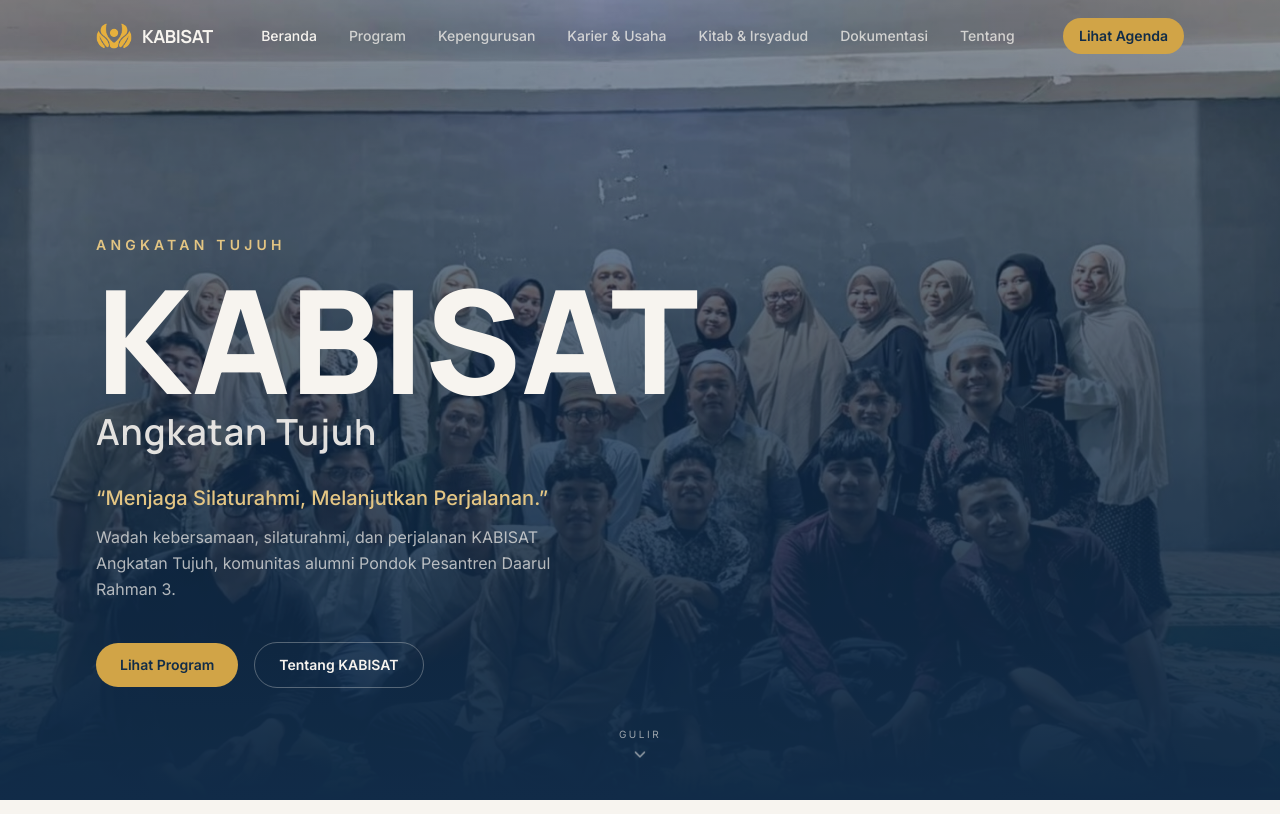
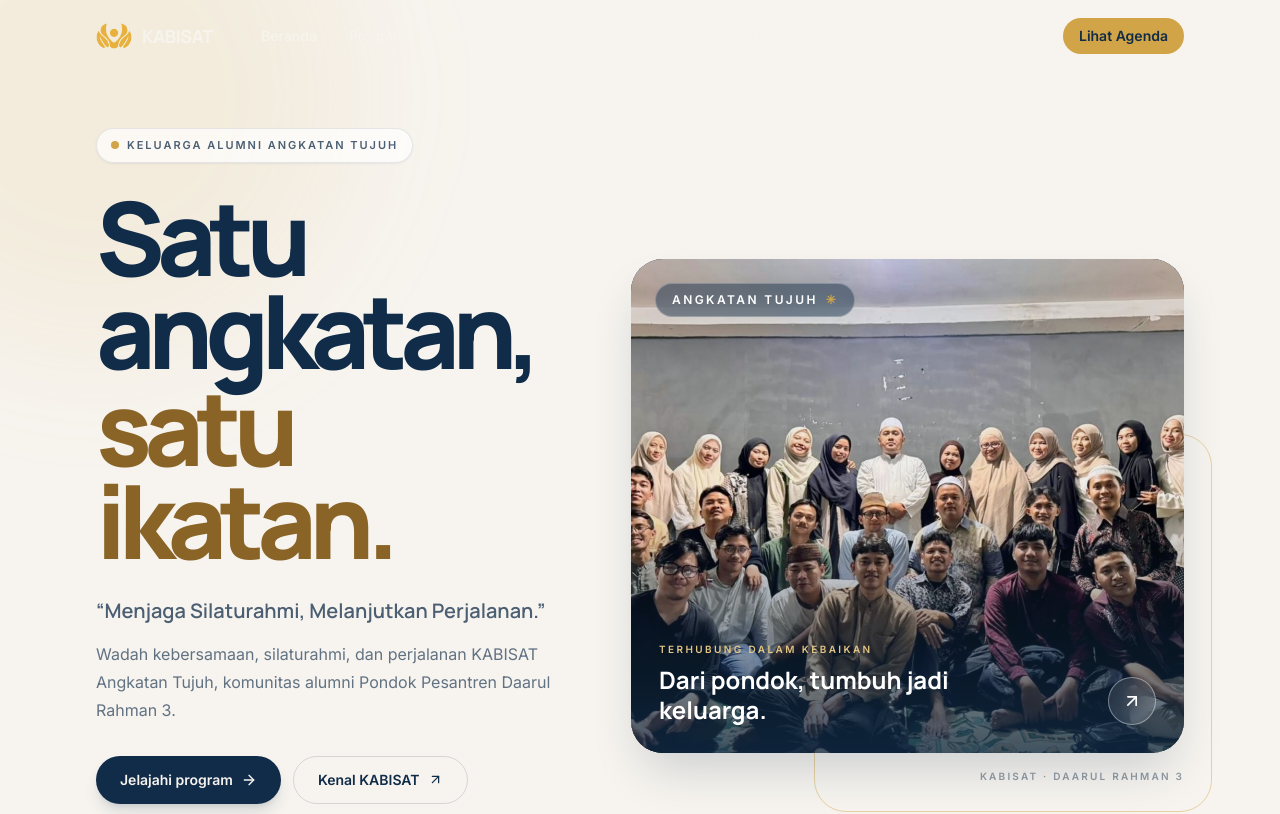
Before and after one commit to enefisualcode/kabisat-angkatan-tujuh, a Next.js app: page / in a window 1280 px wide. Shown: the top 814 px of the page. Built offline with nearby package versions, Linux system fonts and the light colour scheme.

Commit message:
Redesign homepage Hero.tsx

```diff
--- a/src/components/home/Hero.tsx
+++ b/src/components/home/Hero.tsx
@@ -1,65 +1,108 @@
 import Image from "next/image";
 import Link from "next/link";
-import { ChevronDown } from "lucide-react";
+import { ArrowRight, ArrowUpRight } from "lucide-react";
+import Container from "@/components/ui/Container";
 import { site } from "@/data/site";
 
 export default function Hero() {
   return (
-    <section className="relative flex min-h-[92vh] items-end overflow-hidden bg-navy sm:min-h-screen">
+    <section className="relative isolate overflow-hidden bg-cream pt-28 pb-14 sm:pt-32 sm:pb-20">
+      <div
+        aria-hidden="true"
+        className="pointer-events-none absolute -top-40 -left-40 h-[32rem] w-[32rem] rounded-full bg-gold/10 blur-3xl"
+      />
+      <Container className="relative grid items-center gap-12 lg:grid-cols-[0.92fr_1.08fr] lg:gap-16">
+        <div className="relative z-10 max-w-2xl">
+          <div className="mb-7 inline-flex items-center gap-2 rounded-full border border-navy/10 bg-white/70 px-3.5 py-2 shadow-sm shadow-navy/5">
+            <span className="h-2 w-2 rounded-full bg-gold" />
+            <span className="text-[11px] font-bold tracking-[0.18em] text-navy/75 uppercase">
+              Keluarga Alumni Angkatan Tujuh
+            </span>
+          </div>
+
+          <h1 className="font-heading text-[clamp(3.5rem,8vw,6.8rem)] leading-[0.91] font-extrabold tracking-[-0.075em] text-navy">
+            Satu angkatan,
+            <span className="mt-1 block text-gold-dark">satu ikatan.</span>
+            <span className="sr-only"> KABISAT Angkatan Tujuh</span>
+          </h1>
+
+          <p className="mt-7 max-w-xl font-heading text-lg leading-relaxed font-semibold text-navy/75 sm:text-xl">
+            “{site.tagline}”
+          </p>
+          <p className="mt-3 max-w-lg text-sm leading-7 text-navy/65 sm:text-base">
+            {site.heroSubtext}
+          </p>
+
+          <div className="mt-8 flex flex-wrap items-center gap-3">
+            <Link
+              href="/program"
+              className="group inline-flex min-h-12 items-center gap-2 rounded-full bg-navy px-6 py-3 text-sm font-semibold text-cream shadow-lg shadow-navy/15 transition-all hover:-translate-y-0.5 hover:bg-navy-deep"
+            >
+              Jelajahi program
+              <ArrowRight
+                size={16}
+                className="transition-transform group-hover:translate-x-0.5"
+              />
+            </Link>
+            <Link
+              href="/tentang"
+              className="inline-flex min-h-12 items-center gap-2 rounded-full border border-navy/15 px-6 py-3 text-sm font-semibold text-navy transition-colors hover:border-navy/30 hover:bg-white"
+            >
+              Kenal KABISAT
+              <ArrowUpRight size={15} />
+            </Link>
+          </div>
+
+          <div className="mt-10 flex flex-wrap items-center gap-x-7 gap-y-3 border-t border-navy/10 pt-6">
+            <div>
+              <p className="font-heading text-lg font-extrabold text-navy">2018</p>
+              <p className="mt-0.5 text-xs text-navy/55">Tahun kelulusan</p>
+            </div>
+            <span className="h-9 w-px bg-navy/10" aria-hidden="true" />
+            <div>
+              <p className="font-heading text-lg font-extrabold text-navy">Daarul Rahman 3</p>
+              <p className="mt-0.5 text-xs text-navy/55">Tempat kita dipertemukan</p>
+            </div>
+          </div>
+        </div>
+
+        <div className="relative mx-auto w-full max-w-2xl lg:mx-0">
+          <div
+            aria-hidden="true"
+            className="absolute -right-5 -bottom-5 h-[72%] w-[72%] rounded-[2rem] border border-gold/45 sm:-right-7 sm:-bottom-7"
+          />
+          <div className="relative aspect-[4/3] overflow-hidden rounded-[1.6rem] bg-navy shadow-2xl shadow-navy/20 sm:aspect-[1.12] sm:rounded-[2rem]">
             <Image
               src={site.heroImage}
               alt="Kebersamaan alumni KABISAT Angkatan Tujuh"
               fill
               priority
-        sizes="100vw"
+              sizes="(max-width: 1024px) 100vw, 52vw"
               className="object-cover"
             />
-      <div className="absolute inset-0 bg-gradient-to-t from-navy via-navy/70 to-navy/30" />
-      <div className="absolute inset-0 bg-navy/20" />
-
-      <div className="relative z-10 mx-auto w-full max-w-6xl px-6 pb-20 sm:px-8 sm:pb-28">
-        <p className="mb-4 text-xs font-semibold tracking-[0.3em] text-gold-soft uppercase sm:text-sm">
-          Angkatan Tujuh
+            <div className="absolute inset-0 bg-gradient-to-t from-navy/80 via-navy/5 to-navy/10" />
+            <div className="absolute top-4 left-4 flex items-center gap-2 rounded-full border border-white/25 bg-navy/45 px-3 py-2 text-[10px] font-bold tracking-[0.2em] text-white backdrop-blur-md sm:top-6 sm:left-6 sm:px-4 sm:text-xs">
+              ANGKATAN TUJUH <span className="text-gold">✳</span>
+            </div>
+            <div className="absolute right-4 bottom-4 left-4 flex items-end justify-between gap-4 sm:right-7 sm:bottom-7 sm:left-7">
+              <div className="max-w-xs text-white">
+                <p className="text-[10px] font-semibold tracking-[0.24em] text-gold-soft uppercase">
+                  Terhubung dalam kebaikan
                 </p>
-        <h1 className="font-heading text-6xl leading-[0.95] font-extrabold text-cream sm:text-8xl lg:text-[9rem]">
-          KABISAT
-          <span className="sr-only">
-            {" "}Angkatan Tujuh — Komunitas Alumni Daarul Rahman 3
+                <p className="mt-2 font-heading text-xl leading-tight font-bold sm:text-2xl">
+                  Dari pondok, tumbuh jadi keluarga.
+                </p>
+              </div>
+              <span className="hidden h-12 w-12 shrink-0 items-center justify-center rounded-full border border-white/40 bg-white/10 text-white backdrop-blur-md sm:flex">
+                <ArrowUpRight size={20} />
               </span>
-        </h1>
-        <p className="font-heading mt-1 text-2xl font-semibold tracking-wide text-cream/90 sm:text-4xl">
-          Angkatan Tujuh
-        </p>
-
-        <p className="mt-8 max-w-xl text-lg font-medium text-gold-soft sm:text-xl">
-          &ldquo;{site.tagline}&rdquo;
-        </p>
-        <p className="mt-3 max-w-lg text-sm leading-relaxed text-cream/70 sm:text-base">
-          {site.heroSubtext}
-        </p>
-
-        <div className="mt-10 flex flex-wrap items-center gap-4">
-          <Link
-            href="/program"
-            className="rounded-full bg-gold px-6 py-3 text-sm font-semibold text-navy transition-transform duration-200 hover:scale-[1.03]"
-          >
-            Lihat Program
-          </Link>
-          <Link
-            href="/tentang"
-            className="rounded-full border border-cream/30 px-6 py-3 text-sm font-semibold text-cream transition-colors duration-200 hover:border-cream/60 hover:bg-cream/10"
-          >
-            Tentang KABISAT
-          </Link>
             </div>
           </div>
-
-      <div className="absolute bottom-8 left-1/2 z-10 hidden -translate-x-1/2 flex-col items-center gap-2 text-cream/60 sm:flex">
-        <span className="text-[10px] tracking-[0.25em] uppercase">
-          Gulir
-        </span>
-        <ChevronDown size={18} className="animate-bounce" />
+          <p className="mt-4 text-right text-[10px] font-semibold tracking-[0.22em] text-navy/45 uppercase">
+            KABISAT · Daarul Rahman 3
+          </p>
         </div>
+      </Container>
     </section>
   );
 }
```
Lines whose indentation alone changed are shown as unchanged.
